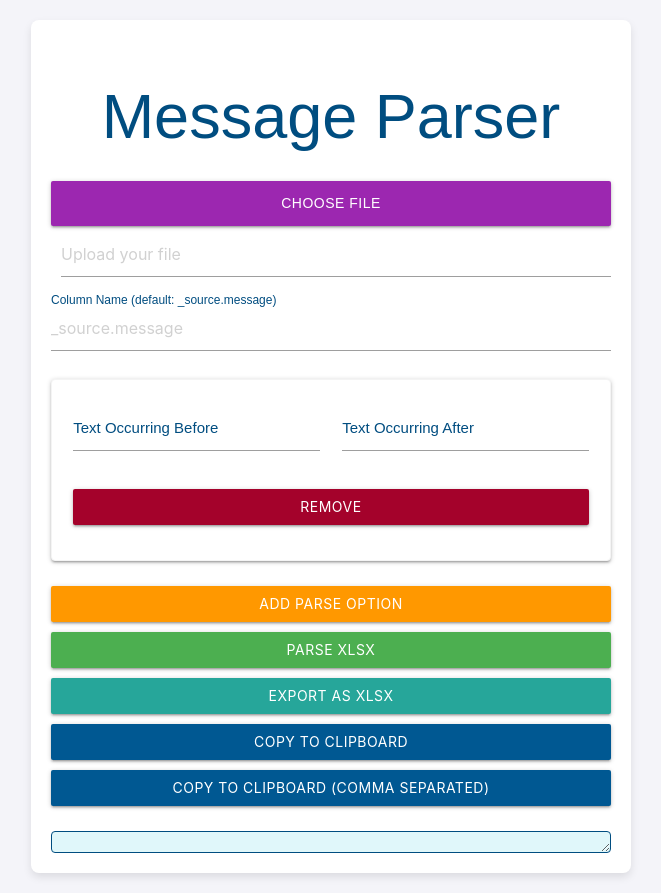
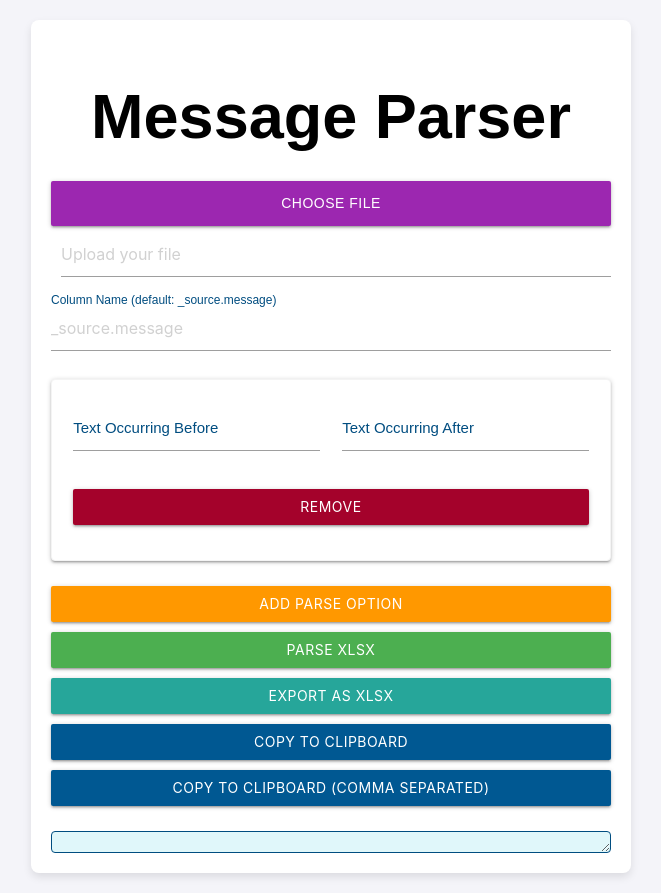
Before and after one commit to aaron777collins/MessageParser, a plain HTML site: page index.html in a window 1280 px wide. Shown: the whole page, without its empty margins (309-970 px from the left). Drawn offline with nearby package versions, Linux system fonts and the light colour scheme.

Commit message:
fixed title

```diff
--- a/styles.css
+++ b/styles.css
@@ -14,7 +14,9 @@ body {
 }
 
 h1 {
-    color: #004d80;
+    color: #000000;
+    text-align: center;
+    font-weight: bold;
 }
 
 .file-field .btn {
```
